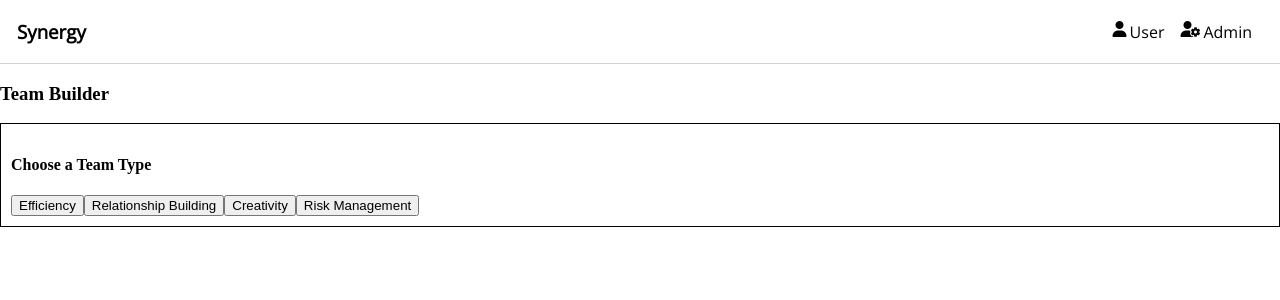
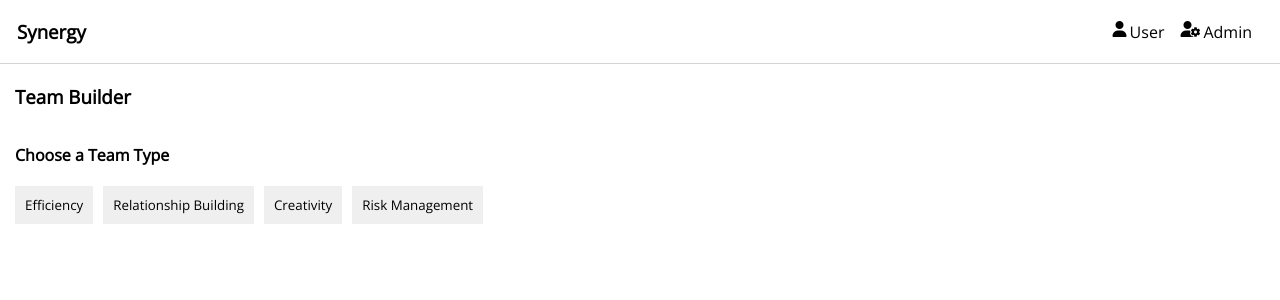
Before and after one commit to NCiarelli/synergy-angular, an Angular app: page /team-builder in a window 1280 px wide. Shown: the top 300 px of the page. Built offline with nearby package versions, Linux system fonts and the light colour scheme.

Commit message:
small styling changes to dashboard

```diff
--- a/src/app/employee-banner/employee-banner.component.css
+++ b/src/app/employee-banner/employee-banner.component.css
@@ -1,4 +1,3 @@
-
 p {
   margin: 3px;
   text-align: center;
@@ -11,14 +10,17 @@ p {
   overflow-y: hidden;
   display: flex;
   flex-direction: row;
-  height: 400px;
+  /* height: 400px; */
+  height: auto;
   margin: auto;
+  padding-bottom: 20px;
 }
 
 .slide {
   /* position: absolute; */
   margin-bottom: 5px;
   transition: all 0.5s ease;
+  margin-right: 4px;
   /* Move slides off to the left  by default transform */
   /* transform: translate(-100%, 0); */
 }
--- a/src/app/survey-form/survey-form.component.css
+++ b/src/app/survey-form/survey-form.component.css
@@ -1,3 +1,7 @@
+* {
+  font-family: "Open Sans", sans-serif;
+}
+
 body {
   display: flex;
   flex-direction: column;
@@ -99,7 +103,7 @@ button > span {
 }
 
 .getProfileButton {
-  margin:auto;
+  margin: auto;
   width: 100px;
   padding: 5px;
   margin-top: 5px;
--- a/src/app/survey-form/survey-form.component.html
+++ b/src/app/survey-form/survey-form.component.html
@@ -1,14 +1,11 @@
-<app-employee-banner></app-employee-banner>
-
 <body>
-  <img class="logo" src="../../assets/logo2.jpg" alt="" />
   <h4 class="header">
-    build your employee profile.
+    Build your employee profile
   </h4>
   <main class="main">
     <div class="inputDirective">
-      <span class="nameText">name: </span>
-      <span class="answerText">answer: </span>
+      <span class="nameText">Name: </span>
+      <span class="answerText">Answer: </span>
     </div>
     <form #form="ngForm" (ngSubmit)="onSubmit(form)">
       <input
@@ -28,7 +25,7 @@
         required
       ></textarea>
 
-      <button class="addInputButton">next >></button>
+      <button class="addInputButton">Next</button>
     </form>
   </main>
   <button
@@ -38,6 +35,6 @@
     type="button"
     (click)="createProfile()"
   >
-    get employee profile
+    Get Employee Profile
   </button>
 </body>
--- a/src/app/team-builder/team-builder.component.css
+++ b/src/app/team-builder/team-builder.component.css
@@ -1,21 +1,32 @@
+* {
+  font-family: "Open Sans", sans-serif;
+}
+
 #button-section {
-  border: 1px solid black;
-  padding: 10px;
+  /* border: 1px solid black; */
+  padding: 15px;
 }
 
 .hide {
   display: none;
 }
 
-app-employee-banner{
-  height: 20vh;
+app-employee-banner {
+  height: auto;
   overflow: auto;
-
 }
 
 .slots-container {
+  width: 100%;
+  position: relative;
+  overflow-x: auto;
+  overflow-y: hidden;
   display: flex;
-  justify-content: space-around;
+  flex-direction: row;
+  /* height: 400px; */
+  height: auto;
+  margin: auto;
+  padding-bottom: 20px;
 }
 
 .member-slot {
@@ -26,3 +37,31 @@ p {
   margin: 3px;
   text-align: center;
 }
+
+h3 {
+  padding-left: 15px;
+  margin-top: 20px;
+  margin-bottom: 10px;
+}
+
+h4 {
+  margin-top: 10px;
+  margin-bottom: 10px;
+}
+
+.team-name-btn {
+  border-style: none;
+  padding: 10px;
+  margin-right: 10px;
+  margin-top: 10px;
+  margin-bottom: 10px;
+}
+
+.selected {
+  background-color: orange;
+  color: white;
+}
+
+#team-slots {
+  margin-left: 15px;
+}
--- a/src/app/team-builder/team-builder.component.html
+++ b/src/app/team-builder/team-builder.component.html
@@ -2,19 +2,37 @@
 <section id="button-section">
   <h4>Choose a Team Type</h4>
   <!-- buttons for loadouts -->
-  <button *ngFor="let teamName of teamNames" class="team-button" type="button"
-    (click)="createBuilder(teamName)">{{teamName}}</button>
+  <button
+    class="team-names"
+    *ngFor="let teamName of teamNames"
+    class="team-name-btn"
+    type="button"
+    (click)="createBuilder(teamName)"
+  >
+    {{ teamName }}
+  </button>
 </section>
+
 <section id="team-slots">
-  <div *ngFor="let personalityType of personalityTypes; index as i" [ngClass]="{hide: (teamSlots[i].length === 0)}">
-    <h4>{{personalityType}}</h4>
-    <app-employee-banner [personalityFilter]="personalityType" (pickEmployee)="addEmployee($event, teamSlots[i])">
+  <div
+    *ngFor="let personalityType of personalityTypes; index as i"
+    [ngClass]="{ hide: teamSlots[i].length === 0 }"
+  >
+    <h4>{{ personalityType }}</h4>
+    <app-employee-banner
+      [personalityFilter]="personalityType"
+      (pickEmployee)="addEmployee($event, teamSlots[i])"
+    >
     </app-employee-banner>
     <div class="slots-container">
       <div *ngFor="let slot of teamSlots[i]" class="member-slot">
         <div class="cardBanner"></div>
         <img class="headShot" [src]="getSrcLink(slot)" alt="" />
-        <div *ngIf="!isSlotOpen(slot)" [ngClass]="getPersonalityClass(slot)" class="profileText">
+        <div
+          *ngIf="!isSlotOpen(slot)"
+          [ngClass]="getPersonalityClass(slot)"
+          class="profileText"
+        >
           <p>{{ slot.name }}</p>
           <p>{{ slot.dominantPersonality }}</p>
         </div>
```
Also changed, not shown: src/app/employee-banner/employee-banner.component.html (+10 -2 lines), src/app/team-builder/team-builder.component.ts (+10 -8 lines), src/assets/form_img.png (added).
